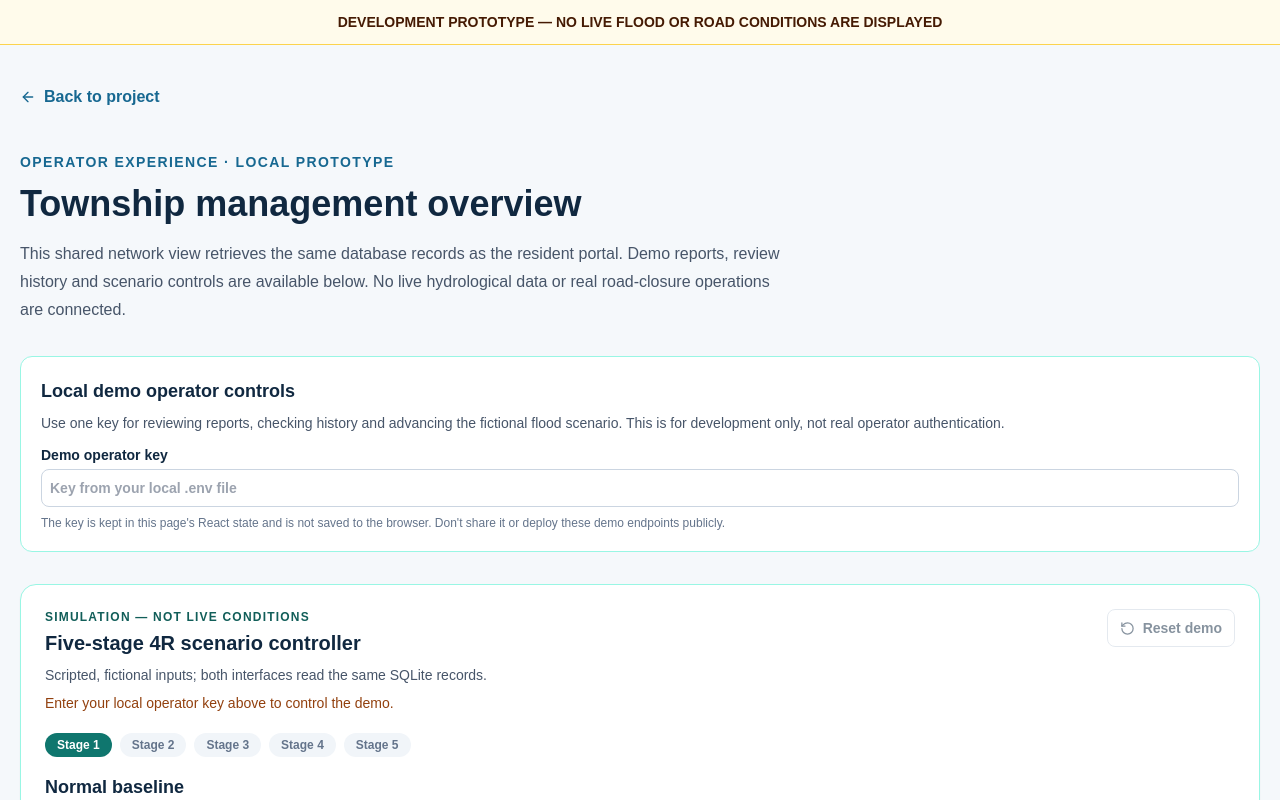
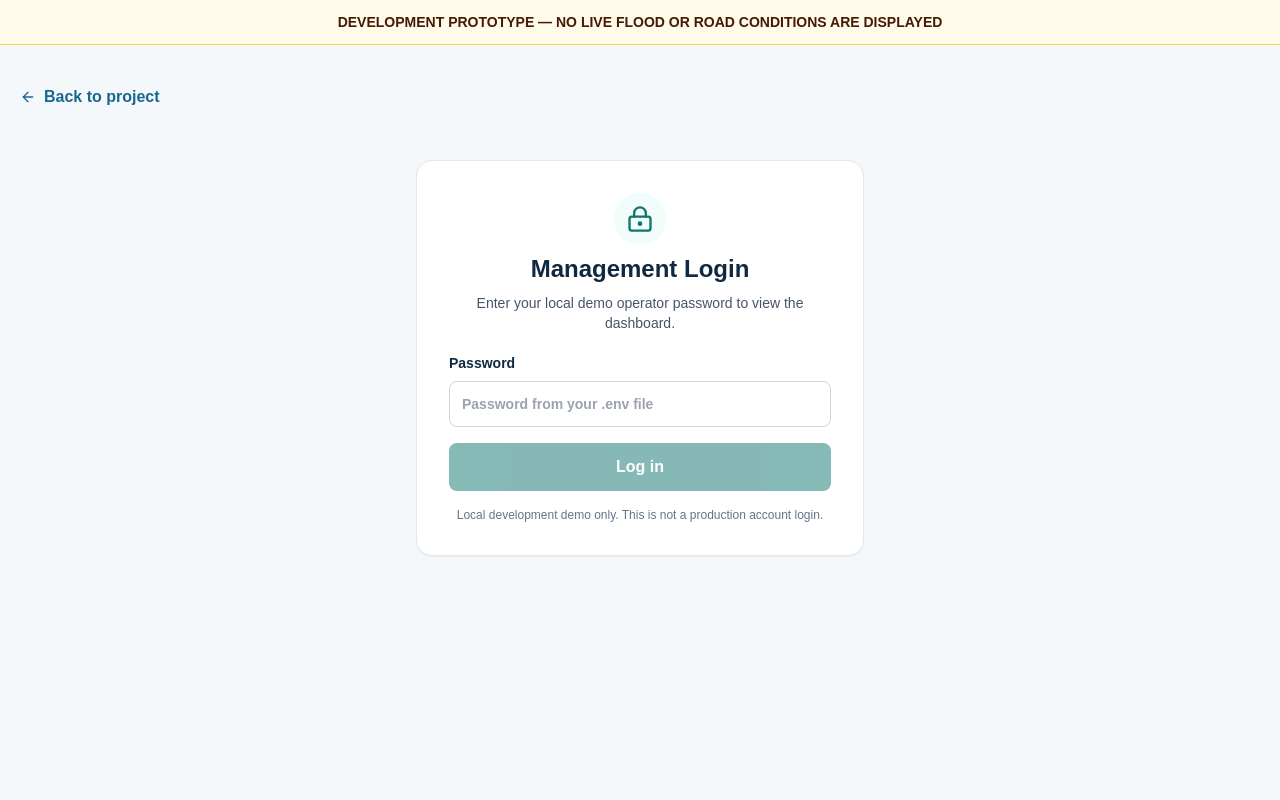
Before and after one commit to hamoodalsahur/township_flood_system, a Next.js app: page /management in a window 1280 px wide. Shown: the top 800 px of the page. Built offline with nearby package versions, Linux system fonts and the light colour scheme; no server answers; the database is empty.

Commit message:
Added a simple login screen for management

```diff
--- a/src/app/management/page.tsx
+++ b/src/app/management/page.tsx
@@ -2,17 +2,13 @@ import Link from "next/link";
 import { ArrowLeft } from "lucide-react";
 import PrototypeNotice from "@/components/PrototypeNotice";
 import ManagementControls from "@/components/management/ManagementControls";
+
 export default function ManagementPage() {
   return (
     <main>
       <PrototypeNotice />
       <div className="mx-auto max-w-7xl px-5 py-10">
         <Link href="/" className="inline-flex items-center gap-2 font-semibold text-ocean"><ArrowLeft size={16} /> Back to project</Link>
-        <p className="mt-10 text-sm font-semibold uppercase tracking-widest text-ocean">Operator experience · local prototype</p>
-        <h1 className="mt-3 text-4xl font-bold">Township management overview</h1>
-        <p className="mt-4 max-w-3xl leading-7 text-slate-600">
-          This shared network view retrieves the same database records as the resident portal. Demo reports, review history and scenario controls are available below. No live hydrological data or real road-closure operations are connected.
-        </p>
         <ManagementControls />
       </div>
     </main>
--- a/src/components/management/ManagementControls.tsx
+++ b/src/components/management/ManagementControls.tsx
@@ -1,6 +1,7 @@
 "use client";
 
-import { useState } from "react";
+import { useState, type FormEvent } from "react";
+import { LockKeyhole, LogOut } from "lucide-react";
 import DemoController from "@/components/scenarios/DemoController";
 import ReportWorkspace from "@/components/reports/ReportWorkspace";
 import AuditPanel from "@/components/audit/AuditPanel";
@@ -8,18 +9,66 @@ import MapWorkspace from "@/components/maps/MapWorkspace";
 import ConnectivityPanel from "@/components/network/ConnectivityPanel";
 
 export default function ManagementControls() {
+  const [password, setPassword] = useState("");
   const [operatorKey, setOperatorKey] = useState("");
+  const [error, setError] = useState("");
+  const [checking, setChecking] = useState(false);
+
+  async function login(event: FormEvent<HTMLFormElement>) {
+    event.preventDefault();
+    setError("");
+    setChecking(true);
+    try {
+      // Reuse our existing local operator-key check; no new login API needed.
+      const response = await fetch("/api/audit", {
+        headers: { "x-demo-operator-key": password },
+        cache: "no-store",
+      });
+      if (!response.ok) {
+        throw new Error(response.status === 403 ? "Incorrect password. Please try again." : "Couldn't check the demo password. Is your server running?");
+      }
+      setOperatorKey(password);
+      setPassword("");
+    } catch (cause) {
+      setError(cause instanceof Error ? cause.message : "Unable to sign in.");
+    } finally {
+      setChecking(false);
+    }
+  }
+
+  if (!operatorKey) {
+    return (
+      <section className="mx-auto mt-12 max-w-md rounded-2xl border border-slate-200 bg-white p-6 shadow-sm sm:p-8">
+        <div className="mb-5 flex flex-col items-center gap-2 text-center">
+          <div className="rounded-full bg-teal-50 p-3"><LockKeyhole className="text-teal-700" size={28} /></div>
+          <h2 className="text-2xl font-bold">Management Login</h2>
+          <p className="text-sm text-slate-600">Enter your local demo operator password to view the dashboard.</p>
+        </div>
+        <form onSubmit={event => void login(event)} className="space-y-4">
+          <label className="block text-sm font-semibold">
+            Password
+            <input type="password" autoComplete="off" value={password} onChange={event => setPassword(event.target.value)}
+              className="mt-2 block w-full rounded-lg border border-slate-300 p-3" placeholder="Password from your .env file" required />
+          </label>
+          {error ? <p role="alert" className="rounded-lg bg-red-50 p-3 text-sm text-red-800">{error}</p> : null}
+          <button type="submit" disabled={checking || !password} className="w-full rounded-lg bg-teal-700 px-4 py-3 font-semibold text-white disabled:opacity-50">
+            {checking ? "Checking…" : "Log in"}
+          </button>
+        </form>
+        <p className="mt-4 text-center text-xs text-slate-500">Local development demo only. This is not a production account login.</p>
+      </section>
+    );
+  }
+
   return (
     <>
-      <section className="mt-8 rounded-xl border border-teal-200 bg-white p-5">
-        <h2 className="text-lg font-semibold">Local demo operator controls</h2>
-        <p className="mt-2 text-sm text-slate-600">Use one key for reviewing reports, checking history and advancing the fictional flood scenario. This is for development only, not real operator authentication.</p>
-        <label className="mt-3 block text-sm font-semibold">
-          Demo operator key
-          <input type="password" autoComplete="off" value={operatorKey} onChange={event => setOperatorKey(event.target.value)} className="mt-1 block w-full rounded-lg border border-slate-300 p-2" placeholder="Key from your local .env file"/>
-        </label>
-        <p className="mt-2 text-xs text-slate-500">The key is kept in this page's React state and is not saved to the browser. Don't share it or deploy these demo endpoints publicly.</p>
-      </section>
+      <div className="mt-8 flex flex-wrap items-center justify-between gap-3 rounded-xl border border-teal-200 bg-teal-50 p-4">
+        <p className="text-sm font-semibold text-teal-900">Demo management dashboard unlocked</p>
+        <button type="button" onClick={() => { setOperatorKey(""); setPassword(""); setError(""); }}
+          className="inline-flex items-center gap-2 rounded-lg border border-teal-300 bg-white px-4 py-2 text-sm font-semibold text-teal-900 hover:bg-teal-100">
+          <LogOut size={16} /> Log out
+        </button>
+      </div>
       <DemoController operatorKey={operatorKey} />
       <MapWorkspace variant="management" />
       <ConnectivityPanel />
```
Also changed, not shown: 2 other files (tests, documents, lock files or other folders).
